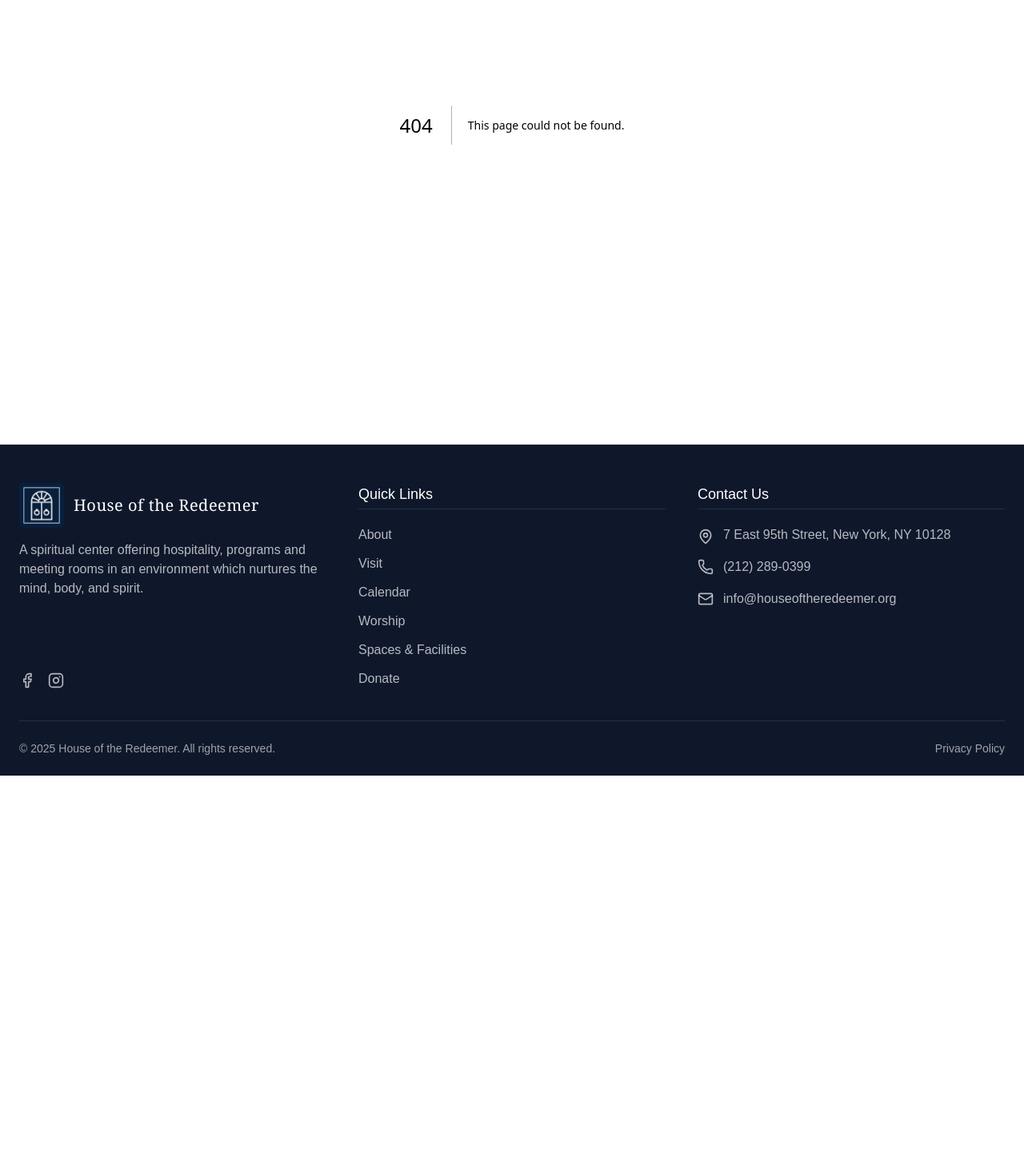
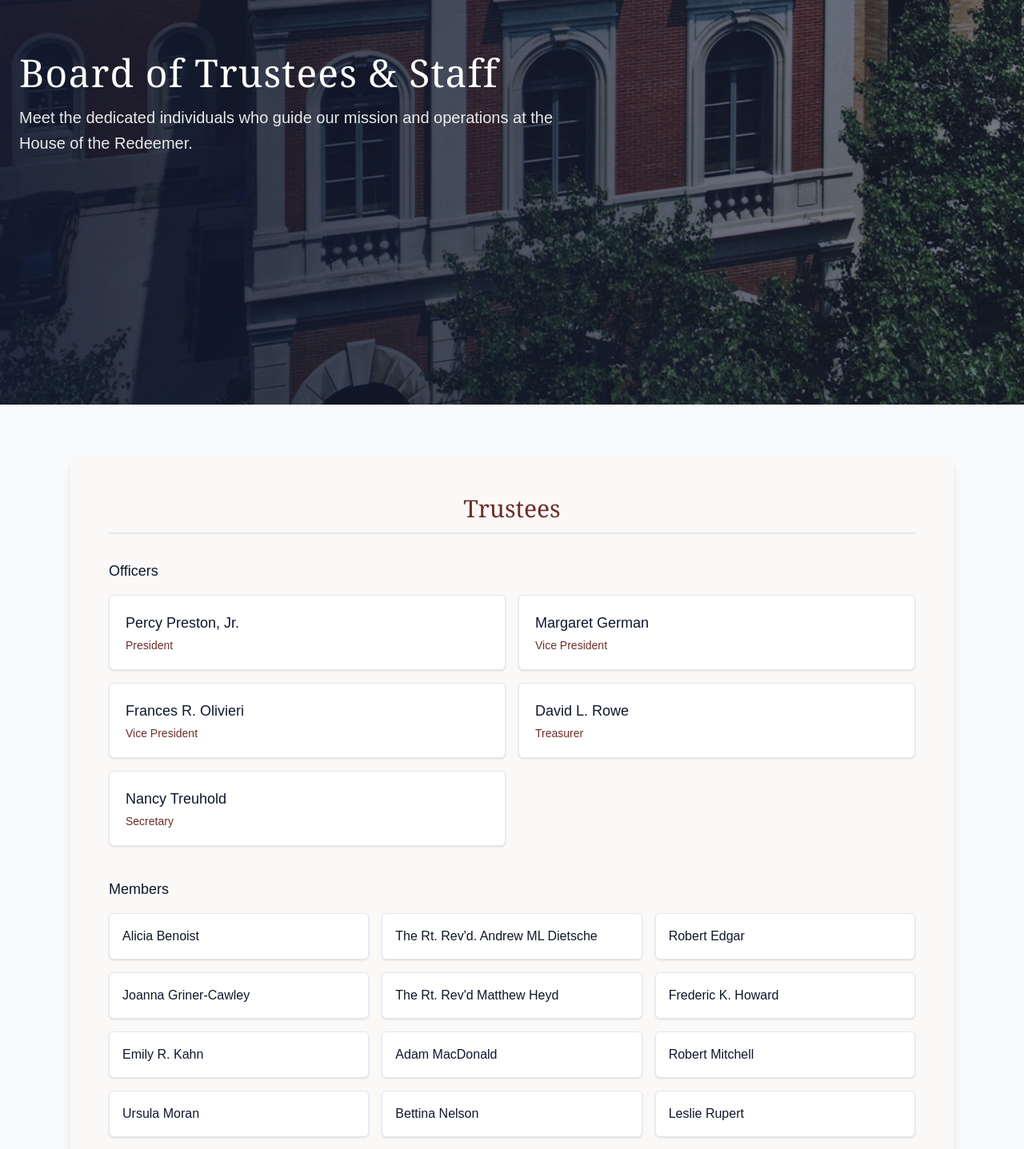
Before and after one commit to paulpaulx1/hotr-demo, a Next.js app: page /about/board in a window 1280 px wide. Before the commit this address had no page. Shown: the part 244-1681 px from the top of the page at 80% size. Before the commit the page ends 1214 px from the top, so only its background shows below. Built offline with nearby package versions, Linux system fonts and the light colour scheme.

Commit message:
Board page created

```diff
--- /dev/null
+++ b/src/app/about/board/page.js
@@ -0,0 +1,211 @@
+import Image from "next/image";
+
+export const metadata = {
+  title: "Board of Trustees & Staff | House of the Redeemer",
+  description:
+    "Meet the Board of Trustees and Staff of the House of the Redeemer who guide our mission and operations.",
+};
+
+export default function BoardPage() {
+  const trustees = [
+    { name: "Percy Preston, Jr.", role: "President" },
+    { name: "Alicia Benoist", role: null },
+    { name: "The Rt. Rev'd. Andrew ML Dietsche", role: null },
+    { name: "Robert Edgar", role: null },
+    { name: "Margaret German", role: "Vice President" },
+    { name: "Joanna Griner-Cawley", role: null },
+    { name: "The Rt. Rev'd Matthew Heyd", role: null },
+    { name: "Frederic K. Howard", role: null },
+    { name: "Emily R. Kahn", role: null },
+    { name: "Adam MacDonald", role: null },
+    { name: "Robert Mitchell", role: null },
+    { name: "Ursula Moran", role: null },
+    { name: "Bettina Nelson", role: null },
+    { name: "Frances R. Olivieri", role: "Vice President" },
+    { name: "David L. Rowe", role: "Treasurer" },
+    { name: "Leslie Rupert", role: null },
+    { name: "The Rt. Rev'd. Andrew St. John", role: null },
+    { name: "Nancy Treuhold", role: "Secretary" },
+  ];
+
+  const trusteesEmeritus = [
+    { name: "Henry R. Garner, Jr.", role: "Trustee Emeritus" },
+    { name: "The Rev'd. Dr. Adam Dunbar McCoy, OHC", role: "Trustee Emeritus" },
+    { name: "Patricia Ranson", role: "Trustee Emeritus" },
+    { name: "Janet Robertson", role: "Trustee Emeritus" },
+  ];
+
+  const staff = [
+    { name: "Natasha Donnelly", role: "Executive Director" },
+    { name: "Suzanne Martinucci", role: "Office Administrator" },
+    { name: "Moumen Haffar", role: "Asst. Operations Manager" },
+  ];
+
+  return (
+    <main className='min-h-screen'>
+      {/* Hero Section */}
+      <div className='relative h-[400px] md:h-[750px] overflow-hidden'>
+        <Image
+          src='/board-hero.jpg' // Replace with your actual hero image
+          alt='Board of Trustees & Staff - House of the Redeemer'
+          fill
+          className='object-cover object-center'
+          priority
+        />
+        <div className='absolute inset-0 bg-gradient-to-r from-slate-900/90 via-slate-900/70 to-slate-900/50 flex items-center'>
+          <div className='max-w-7xl mx-auto px-6 w-full'>
+            <div className='max-w-2xl text-white'>
+              <h1 className='font-serif text-4xl md:text-5xl font-medium mb-4 tracking-wide'>
+                Board of Trustees & Staff
+              </h1>
+              <p className='text-lg md:text-xl text-white/90 leading-relaxed'>
+                Meet the dedicated individuals who guide our mission and
+                operations at the House of the Redeemer.
+              </p>
+            </div>
+          </div>
+        </div>
+      </div>
+
+      {/* Board of Trustees Section */}
+      <div className='bg-slate-50 py-16'>
+        <div className='max-w-6xl mx-auto px-6'>
+          <div className='bg-[#fbf9f7] rounded-lg shadow-lg p-8 md:p-12'>
+            <h2 className='font-serif text-3xl font-medium text-[#6b2f2a] mb-8 pb-3 border-b-2 border-slate-200 text-center'>
+              Trustees
+            </h2>
+
+            {/* Officers - Featured */}
+            <div className='mb-10'>
+              <h3 className='text-lg font-medium text-slate-900 mb-4'>
+                Officers
+              </h3>
+              <div className='grid grid-cols-1 md:grid-cols-2 gap-4'>
+                {trustees
+                  .filter((trustee) => trustee.role)
+                  .map((trustee, index) => (
+                    <div
+                      key={index}
+                      className='bg-white p-5 rounded-md shadow-sm border border-slate-200 hover:border-[#6b2f2a] transition-colors'
+                    >
+                      <h4 className='font-medium text-slate-900 text-lg mb-1'>
+                        {trustee.name}
+                      </h4>
+                      <p className='text-[#6b2f2a] text-sm font-medium'>
+                        {trustee.role}
+                      </p>
+                    </div>
+                  ))}
+              </div>
+            </div>
+
+            {/* Regular Trustees */}
+            <div>
+              <h3 className='text-lg font-medium text-slate-900 mb-4'>
+                Members
+              </h3>
+              <div className='grid grid-cols-1 md:grid-cols-2 lg:grid-cols-3 gap-4'>
+                {trustees
+                  .filter((trustee) => !trustee.role)
+                  .map((trustee, index) => (
+                    <div
+                      key={index}
+                      className='bg-white p-4 rounded-md shadow-sm border border-slate-200 hover:border-[#6b2f2a] transition-colors'
+                    >
+                      <p className='font-medium text-slate-900'>
+                        {trustee.name}
+                      </p>
+                    </div>
+                  ))}
+              </div>
+            </div>
+          </div>
+        </div>
+      </div>
+
+      {/* Trustees Emeritus Section */}
+      <div className='bg-[#fbf9f7] py-16'>
+        <div className='max-w-6xl mx-auto px-6'>
+          <div className='bg-white rounded-lg shadow-lg p-8 md:p-12'>
+            <h2 className='font-serif text-3xl font-medium text-[#6b2f2a] mb-8 pb-3 border-b-2 border-slate-200 text-center'>
+              Trustees Emeritus
+            </h2>
+            <div className='grid grid-cols-1 md:grid-cols-2 gap-4'>
+              {trusteesEmeritus.map((trustee, index) => (
+                <div
+                  key={index}
+                  className='bg-slate-50 p-5 rounded-md shadow-sm border border-slate-200'
+                >
+                  <h4 className='font-medium text-slate-900 text-lg mb-1'>
+                    {trustee.name}
+                  </h4>
+                  <p className='text-slate-600 text-sm'>{trustee.role}</p>
+                </div>
+              ))}
+            </div>
+          </div>
+        </div>
+      </div>
+
+      {/* Staff Section */}
+      <div className='bg-slate-50 py-16'>
+        <div className='max-w-6xl mx-auto px-6'>
+          <div className='bg-[#fbf9f7] rounded-lg shadow-lg p-8 md:p-12'>
+            <h2 className='font-serif text-3xl font-medium text-[#6b2f2a] mb-8 pb-3 border-b-2 border-slate-200 text-center'>
+              Staff
+            </h2>
+            <div className='grid grid-cols-1 md:grid-cols-3 gap-6'>
+              {staff.map((member, index) => (
+                <div
+                  key={index}
+                  className='bg-white p-6 rounded-md shadow-sm border border-slate-200 hover:border-[#6b2f2a] transition-colors text-center'
+                >
+                  <div className='w-16 h-16 bg-[#6b2f2a] rounded-full flex items-center justify-center mx-auto mb-4'>
+                    <svg
+                      className='w-8 h-8 text-white'
+                      fill='none'
+                      stroke='currentColor'
+                      viewBox='0 0 24 24'
+                    >
+                      <path
+                        strokeLinecap='round'
+                        strokeLinejoin='round'
+                        strokeWidth={2}
+                        d='M16 7a4 4 0 11-8 0 4 4 0 018 0zM12 14a7 7 0 00-7 7h14a7 7 0 00-7-7z'
+                      />
+                    </svg>
+                  </div>
+                  <h4 className='font-medium text-slate-900 text-lg mb-1'>
+                    {member.name}
+                  </h4>
+                  <p className='text-[#6b2f2a] text-sm font-medium'>
+                    {member.role}
+                  </p>
+                </div>
+              ))}
+            </div>
+          </div>
+        </div>
+      </div>
+
+      {/* Contact CTA */}
+      <div className='bg-[#fbf9f7] py-16'>
+        <div className='max-w-4xl mx-auto px-6 text-center'>
+          <h3 className='font-serif text-2xl font-medium text-[#6b2f2a] mb-4'>
+            Get in Touch
+          </h3>
+          <p className='text-slate-600 mb-6'>
+            Have questions or want to learn more about supporting our mission?
+            We'd love to hear from you.
+          </p>
+          <a
+            href='/contact'
+            className='inline-block bg-[#6b2f2a] hover:bg-[#4e1f1a] text-white font-medium py-3 px-8 rounded-md transition-colors'
+          >
+            Contact Us
+          </a>
+        </div>
+      </div>
+    </main>
+  );
+}
```
Also changed, not shown: public/board-hero.jpg (added), public/contact-hero.jpg.
